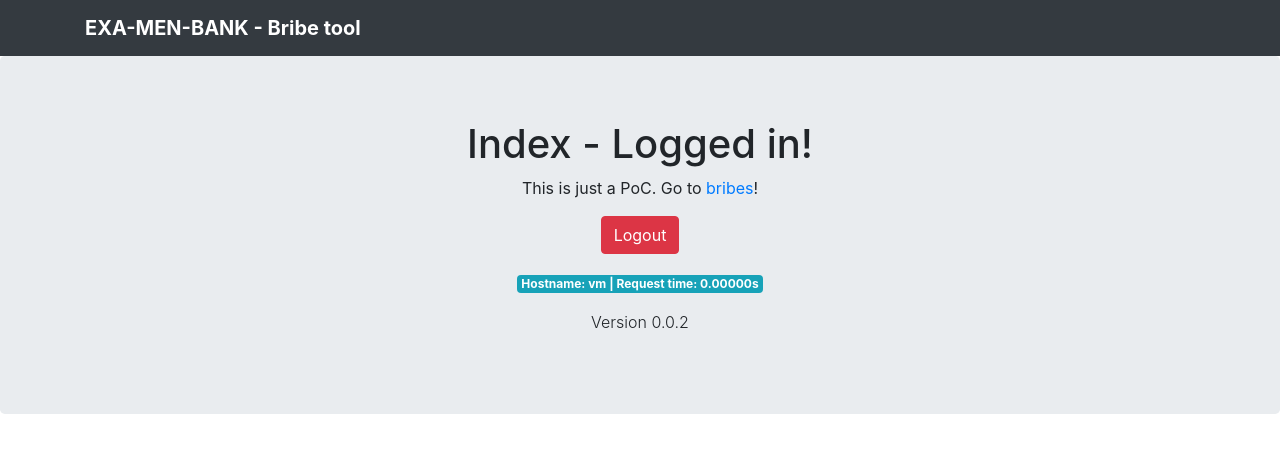
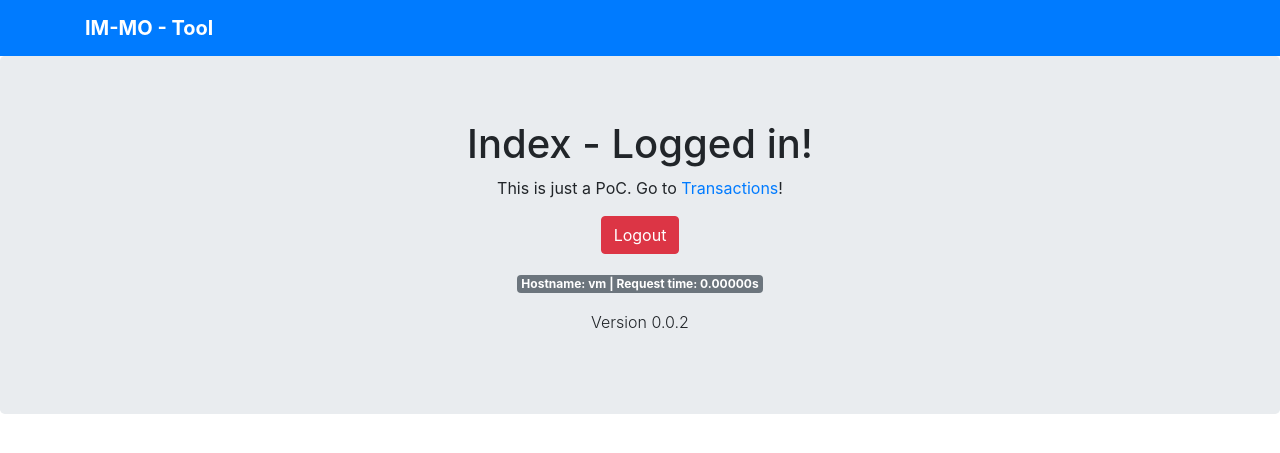
Before and after one commit to Eslih/im-mo, a Flask app: page / in a window 1280 px wide. Shown: the top 453 px of the page. Run offline with Flask 2, Linux system fonts and the light colour scheme; the visitor is signed in with stand-in values (Sample User, id 1); some libraries are stand-ins or nearby versions.

Commit message:
IM-MO app

```diff
--- a/docker-compose.yml
+++ b/docker-compose.yml
@@ -15,8 +15,8 @@ services:
   nginx:
     image: webapp-nginx
     build: ./nginx
-    ports:
-      - 80:80
+    expose:
+      1234
     depends_on:
       - webapp
   postgres:
--- a/web/webapp/routes.py
+++ b/web/webapp/routes.py
@@ -1,6 +1,6 @@
 from flask import url_for, render_template, request, redirect, session, g
 from flask import current_app as app
-from .models import db, User, Bribe
+from .models import db, User, Transaction
 import socket
 import time
 import threading
@@ -59,30 +59,29 @@ def register():
     return render_template('register.html')
 
 
-@app.route('/bribe', methods=['GET', 'POST'])
-def bribe():
+@app.route('/transaction', methods=['GET', 'POST'])
+def transaction():
     if not session.get('logged_in'):
         return redirect(url_for('login'))
 
-    data = Bribe.query.all()
+    data = Transaction.query.all()
     if request.method == 'POST':
         try:
             amount = float(request.form['amount'])
-            if amount < 500:
-                return render_template('bribe.html', error="No way Jose, that's way too cheap! It must be a mistake!",
-                                       bribes=data)
-            new_bribe = Bribe(student=request.form['student'], amount=amount,
-                              points=int(request.form['points']))
+            if amount < 30000:
+                return render_template('transaction.html', error="No way Jose, that's way too cheap! It must be a mistake!",
+                                       transactions=data)
+            new_transaction = Transaction(property=request.form['property'], amount=amount)
 
-            db.session.add(new_bribe)
+            db.session.add(new_transaction)
             db.session.commit()
 
-            return redirect(url_for('bribe'))
+            return redirect(url_for('transaction'))
         except Exception as e:
             error = "Some very good exception handling!" + str(e)
-            return render_template('bribe.html', error=error, bribes=data)
+            return render_template('transaction.html', error=error, transactions=data)
     else:
-        return render_template('bribe.html', bribes=data)
+        return render_template('transaction.html', transactions=data)
 
 
 @app.route('/logout')
--- a/web/webapp/templates/base.html
+++ b/web/webapp/templates/base.html
@@ -6,7 +6,7 @@
     <meta name="description" content="">
     <meta name="author" content="">
 
-    <title>EXA-MEN BANK - Bribe tool</title>
+    <title>IM-MO - Tool</title>
 
     <link rel="canonical" href="https://getbootstrap.com/docs/4.0/examples/album/">
 
@@ -19,10 +19,10 @@
 <body>
 
 <header>
-    <div class="navbar navbar-dark bg-dark box-shadow">
+    <div class="navbar navbar-dark bg-primary box-shadow">
         <div class="container d-flex justify-content-between">
             <a href="/" class="navbar-brand d-flex align-items-center">
-                <strong>EXA-MEN-BANK - Bribe tool</strong>
+                <strong>IM-MO - Tool</strong>
             </a>
         </div>
     </div>
@@ -44,7 +44,7 @@
                 {% endif %}
             </p>
             <p>
-                <span class="badge badge-info">Hostname: {{ hostname }} | Request time: {{ g.request_time() }}</span>
+                <span class="badge badge-secondary">Hostname: {{ hostname }} | Request time: {{ g.request_time() }}</span>
             </p>
             <p class="font-weight-light">Version 0.0.2</p>
         </div>
--- a/web/webapp/templates/index.html
+++ b/web/webapp/templates/index.html
@@ -3,7 +3,7 @@
     {% if session['logged_in'] %}
         <h1 class="jumbotron-heading">Index - Logged in!</h1>
         <p>
-            This is just a PoC. Go to <a href="/bribe">bribes</a>!
+            This is just a PoC. Go to <a href="/transaction">Transactions</a>!
         </p>
     {% else %}
         <h1 class="jumbotron-heading">Index</h1>
```
Also changed, not shown: web/webapp/models.py (+7 -9 lines), web/webapp/templates/transaction.html (renamed from web/webapp/templates/bribe.html, +12 -18 lines).
